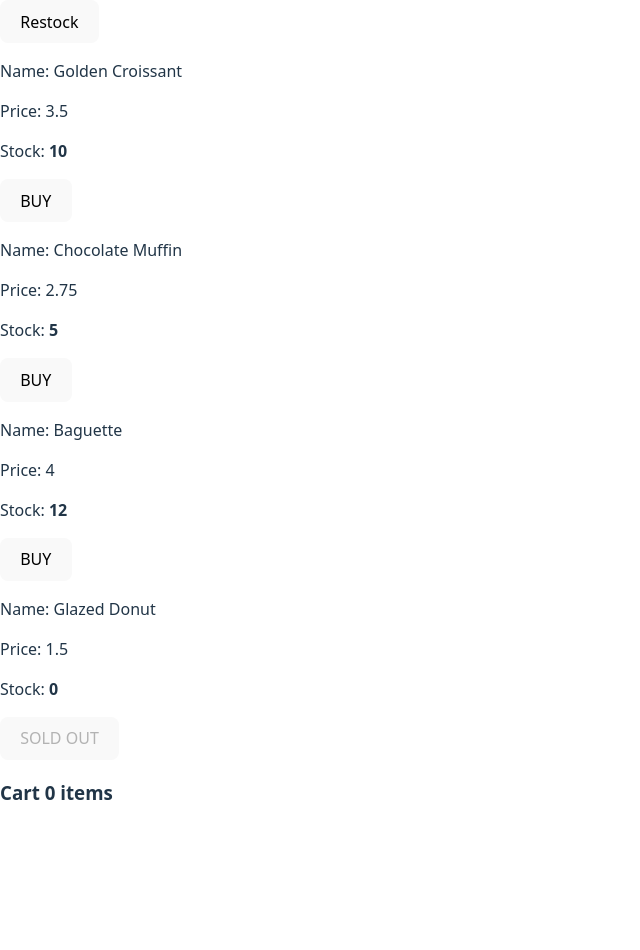
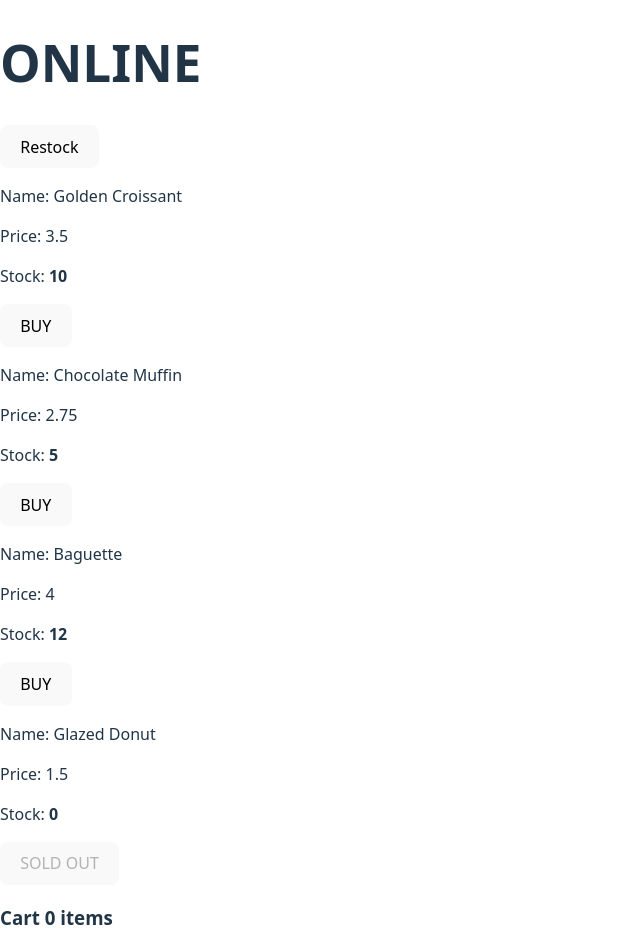
Before and after one commit to yvan-hirwa/react, a React (Vite) app in the folder firstReactProject/: page / in a window 1280 px wide. Shown: the whole page, without its empty margins (0-640 px from the left). Before the commit the page ends 825 px from the top, so only its background shows below. Built offline with nearby package versions, Linux system fonts and the light colour scheme.

Commit message:
status check

```diff
--- a/firstReactProject/src/App.jsx
+++ b/firstReactProject/src/App.jsx
@@ -1,4 +1,5 @@
 import { useState } from "react"
+import StatusBar from "./components/StatusBar.jsx"
 
 
 function App(){
@@ -48,6 +49,7 @@ function App(){
 
   return (
     <div>
+      <StatusBar />
       <button onClick={()=> handleRestock()}>Restock</button>
       <div>
         {bakeryData.map( product => <Storefront key= {product.id}> <ProductCard product={product} buy = {handleBuy} /> </Storefront>)}
--- /dev/null
+++ b/firstReactProject/src/components/StatusBar.jsx
@@ -0,0 +1,35 @@
+import { useEffect, useState } from "react";
+
+function StatusBar() {
+  const [isOnline, setIsOnline] = useState(navigator.onLine);
+
+
+  useEffect(() => {
+    function handleOnline(){
+      setIsOnline(true)
+    }
+    function handleOffline(){
+      setIsOnline(false)
+    }
+
+    window.addEventListener('online', handleOnline)
+    window.addEventListener('offline', handleOffline)
+    return () => {
+      window.removeEventListener('online', handleOnline)
+      window.removeEventListener('offline', handleOffline)
+    };
+  }, []);
+
+  // Effect 2: sync document.title when isOnline changes
+  useEffect(() => {
+    document.title = isOnline ? 'Online': 'Offline'
+  }, [isOnline]);
+
+  return (
+    <div>
+      <h1>{isOnline ? 'ONLINE' : 'OFFLINE'}</h1>
+    </div>
+  );
+}
+
+export default StatusBar;
```
